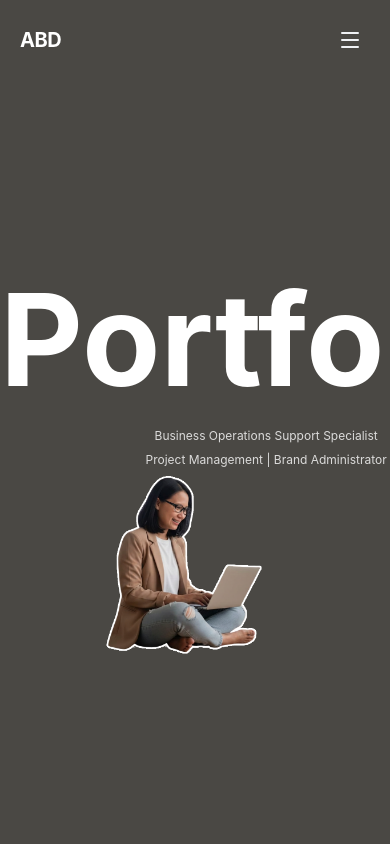
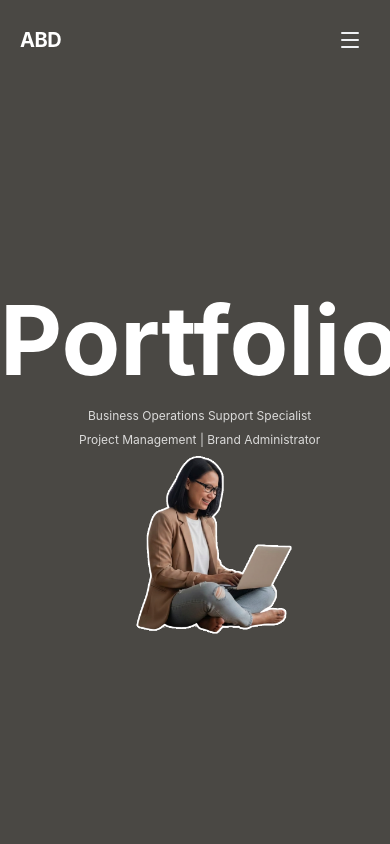
Before and after one commit to jdiwa1980/aprilportfolio, a React (Vite) app: page / in a window 390 px wide. Shown: the top 844 px of the page. Built offline with nearby package versions, Linux system fonts and the light colour scheme.

Commit message:
revisions again hero section

```diff
--- a/src/sections/Hero.jsx
+++ b/src/sections/Hero.jsx
@@ -5,7 +5,7 @@ const Hero = () => {
             <div className="text-center">
                 {/* Wrap title + subtitles together  */}
                 <div className="inline-block">
-                    <h1 className="text-white animate-fade-in animation-delay-200 text-9xl font-bold leading-tight md:text-9xl lg:text-[15rem]">
+                    <h1 className="text-white animate-fade-in animation-delay-200 text-8xl font-bold leading-tight md:text-9xl lg:text-[15rem]">
                     {/* <span className="text-lite-blue text-opacity-50">abd</span> */}
                     Portfolio
                     </h1>
@@ -16,12 +16,12 @@ const Hero = () => {
                 </div>
             </div>
             {/* Middle Column - Profile Image */}
-            <div className="flex justify-center">
+            <div className="flex justify-center w-full">
                 <img src="/hero/tata_hero_pic.png"
                      alt="tata_hero"
                     //  className="w-3/4 max-w-xl animate-fade-in animation-delay-300"
                     //  className="-mt-24 w-200 md:w-105 lg:w-135 animate-fade-in animation-delay-300"
-                    className="-mt-6 md:-mt-16 lg:-mt-60 w-[520px] md:w-[620px] lg:w-[1020px] animate-fade-in animation-delay-300"
+                    className="ml-15 -mt-6 md:-mt-16 lg:-mt-60 w-180 md:w-155 lg:w-255 animate-fade-in animation-delay-300"
                 />
             </div>
 
```
